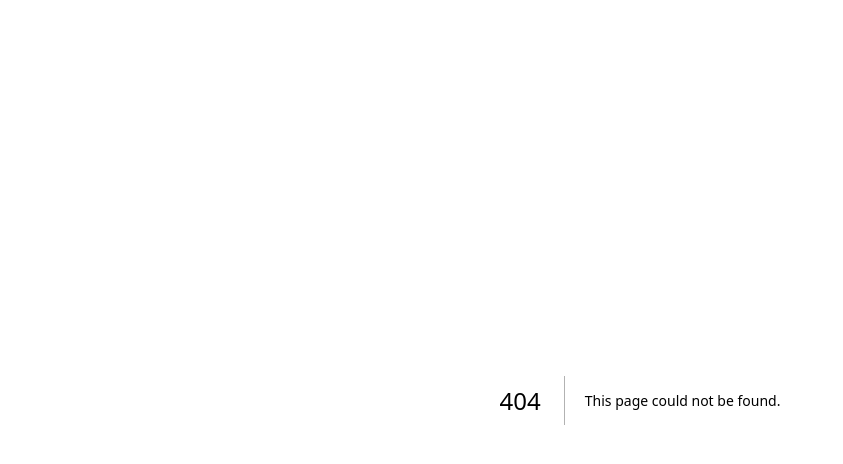
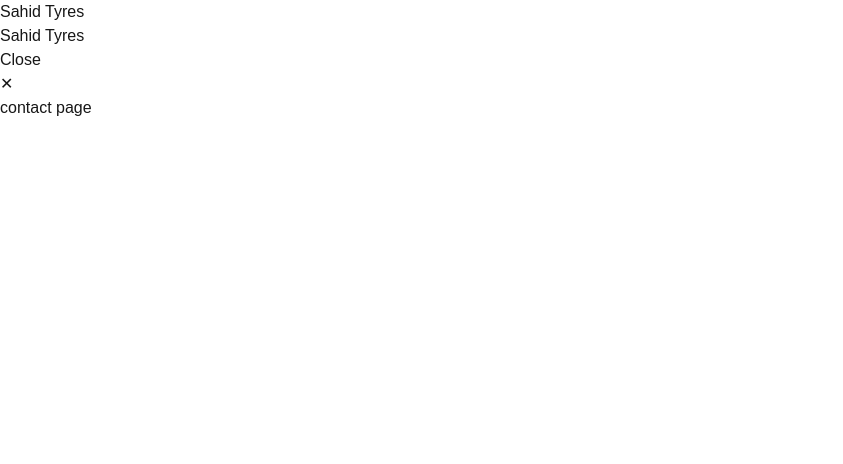
Before and after one commit to ayush236/shahil-website, a Next.js app: page /Contact in a window 1280 px wide. Before the commit this address had no page. Shown: the top 464 px of the page, without its empty margins (0-843 px from the left). Built offline with nearby package versions, Linux system fonts and the light colour scheme.

Commit message:
Commited menu in navbar

```diff
--- /dev/null
+++ b/app/Contact/page.jsx
@@ -0,0 +1,9 @@
+import React from 'react'
+
+const page = () => {
+  return (
+    <div>contact page</div>
+  )
+}
+
+export default page
--- /dev/null
+++ b/app/about/page.jsx
@@ -0,0 +1,9 @@
+import React from 'react'
+
+const page = () => {
+  return (
+    <div>about page</div>
+  )
+}
+
+export default page
--- /dev/null
+++ b/app/components/menu/Menu.jsx
@@ -0,0 +1,78 @@
+"use client"
+import Link from 'next/link'
+import React, { useRef, useState } from 'react'
+
+const MenuLinks = [
+    {
+        path: "/",
+        label: "Home"
+    },
+    {
+        path: "/about",
+        label: "About"
+    },
+    {
+        path: "/Contact",
+        label: "Contact"
+    },
+    {
+        path: "/services",
+        label: "Services"
+    },
+    {
+        path: "/work",
+        label: "Work"
+    },
+]
+
+const Menu = () => {
+
+    const containerRef = useRef()
+    const [isMenuOpen, setIsMenuOpen] = useState(false)
+
+    const toogleMenu = () => {
+        setIsMenuOpen(!isMenuOpen)
+    }
+
+  return (
+    <div className='menu-container' ref={containerRef}>
+        <div className='menu-bar'>
+            <div className='menu-logo'>
+                <Link href="/">Sahid Tyres</Link>
+            </div>
+            <div className='menu-open'>
+                {/* <p>Menu</p> */}
+            </div>
+            <div className='menu-overlay'>
+                <div className='menu-overlay-bar'>
+                    <div className='menu-logo'>
+                        <Link href="/">Sahid Tyres</Link>
+                    </div>
+                    <div className='menu-close'>
+                        <p>Close</p>
+                    </div>
+                </div>
+                <div className='menu-close-icon'>
+                    <p>&#x2715;</p>
+                </div>
+                <div className='menu-copy'>
+                    <div className='menu-linkss'>
+                        {
+                            MenuLinks.map((link, index) => (
+                                <div className='menu-link-item' key={index}>
+                                    <div className='menu-link-item-holder'>
+                                        <Link href={link.path}className='menu-link'></Link>
+                                    </div>
+                                </div>
+                            ))
+                        }
+                    </div>
+                </div>
+                <div className='menu-preview'></div>
+            </div>
+        </div>
+    </div>
+  )
+}
+
+export default Menu
--- a/app/layout.js
+++ b/app/layout.js
@@ -1,5 +1,6 @@
 import { Geist, Geist_Mono } from "next/font/google";
 import "./globals.css";
+import Menu from "./components/menu/Menu";
 
 const geistSans = Geist({
   variable: "--font-geist-sans",
@@ -12,8 +13,8 @@
 });
 
 export const metadata = {
-  title: "Create Next App",
-  description: "Generated by create next app",
+  title: "Sahidtyres Website",
+  description: "by topendra",
 };
 
 export default function RootLayout({ children }) {
@@ -22,7 +23,10 @@
       lang="en"
       className={`${geistSans.variable} ${geistMono.variable} h-full antialiased`}
     >
-      <body className="min-h-full flex flex-col">{children}</body>
+      <body className="min-h-full flex flex-col">
+        <Menu/>
+        {children}
+      </body>
     </html>
   );
 }
--- /dev/null
+++ b/app/services/page.jsx
@@ -0,0 +1,9 @@
+import React from 'react'
+
+const page = () => {
+  return (
+    <div>services page</div>
+  )
+}
+
+export default page
--- /dev/null
+++ b/app/work/page.jsx
@@ -0,0 +1,11 @@
+import React from 'react'
+
+const page = () => {
+  return (
+    <div>
+        <h1>Work Page</h1>
+    </div>
+  )
+}
+
+export default page
```
